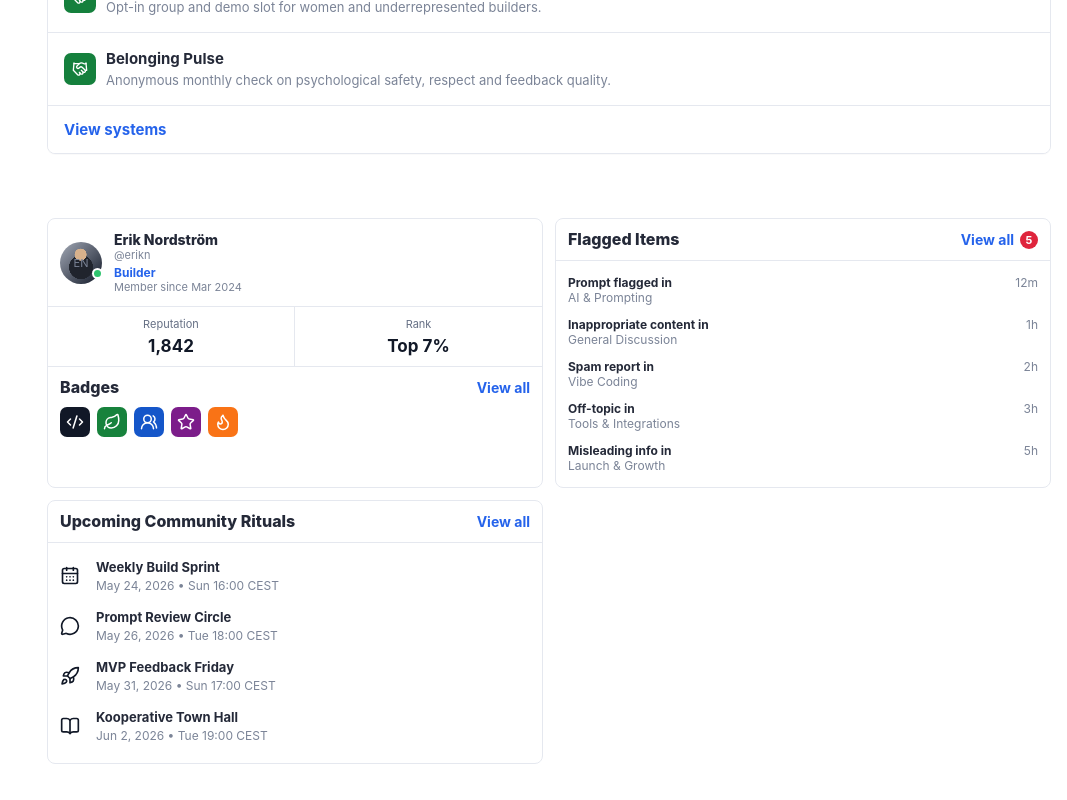
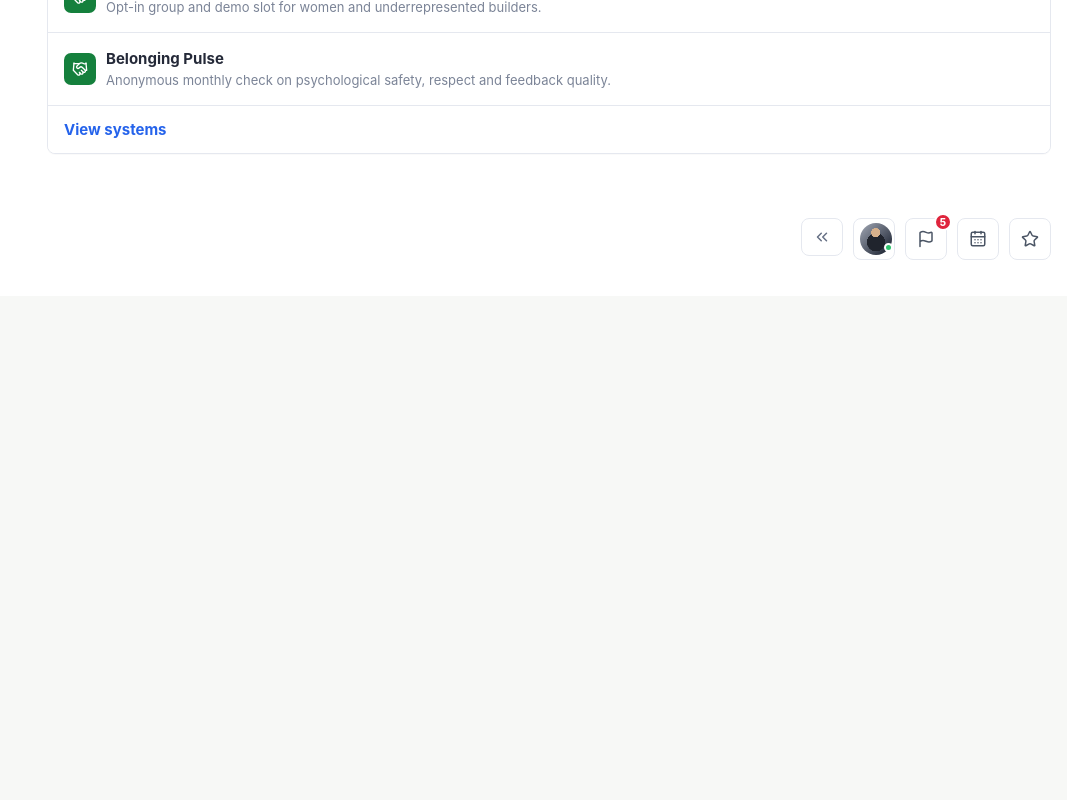
Before and after one commit to kevinmarqfarh/kooperativet.ai, a React (Vite) app: page / in a window 1280 px wide. Shown: the part 3392-4192 px from the top of the page, without its empty margins (213-1280 px from the left). After the commit the page ends 3688 px from the top, so only its background shows below. Built offline with nearby package versions, Linux system fonts and the light colour scheme.

Commit message:
Collapse global right rail by default

```diff
--- a/src/App.tsx
+++ b/src/App.tsx
@@ -10,6 +10,7 @@ import {
   CheckCircle2,
   ChevronDown,
   ChevronsLeft,
+  ChevronsRight,
   CircleDot,
   Code2,
   Command,
@@ -873,6 +874,7 @@ function App() {
   const [bookmarks, setBookmarks] = useState<Record<string, boolean>>({});
   const [composerOpen, setComposerOpen] = useState(false);
   const [reportTarget, setReportTarget] = useState<{ id: string; title: string; type: string } | null>(null);
+  const [rightRailExpanded, setRightRailExpanded] = useState(false);
   const [language, setLanguage] = useState<Language>(() => {
     return window.localStorage.getItem("kooperativet-language") === "sv" ? "sv" : "en";
   });
@@ -1002,7 +1004,10 @@ function App() {
   }
 
   return (
-    <div className="app-shell" data-theme={theme}>
+    <div
+      className={`app-shell ${rightRailExpanded ? "right-rail-expanded" : "right-rail-collapsed"}`}
+      data-theme={theme}
+    >
       <Sidebar
         activeView={activeView}
         language={language}
@@ -1102,8 +1107,8 @@ function App() {
         openReports={openReports}
         labels={labels}
         onNavigate={setActiveView}
-        guidelinesAccepted={guidelinesAccepted}
-        onAcceptGuidelines={handleAcceptGuidelines}
+        expanded={rightRailExpanded}
+        onToggle={() => setRightRailExpanded((current) => !current)}
       />
 
       {composerOpen && (
@@ -2317,17 +2322,57 @@ function RightRail({
   openReports,
   labels,
   onNavigate,
-  guidelinesAccepted,
-  onAcceptGuidelines,
+  expanded,
+  onToggle,
 }: {
   openReports: Report[];
   labels: Labels;
   onNavigate: (view: View) => void;
-  guidelinesAccepted: boolean;
-  onAcceptGuidelines: () => void;
+  expanded: boolean;
+  onToggle: () => void;
 }) {
-  return (
-    <aside className="right-rail">
+  const reportCount = Math.max(openReports.length, 5);
+
+  return (
+    <aside className={`right-rail ${expanded ? "is-expanded" : "is-collapsed"}`} aria-label="Community utilities">
+      <button
+        className="rail-toggle"
+        type="button"
+        aria-label={expanded ? "Minimera sidopanel" : "Visa sidopanel"}
+        aria-expanded={expanded}
+        onClick={onToggle}
+      >
+        {expanded ? <ChevronsRight size={18} /> : <ChevronsLeft size={18} />}
+      </button>
+
+      {!expanded && (
+        <div className="rail-icon-stack">
+          <button className="rail-avatar-button" type="button" aria-label="Visa profilpanel" onClick={onToggle}>
+            <span className="profile-photo">
+              <span>EN</span>
+              <i />
+            </span>
+          </button>
+          <button
+            className="rail-utility-button"
+            type="button"
+            aria-label={`${reportCount} flaggade objekt`}
+            onClick={() => onNavigate("moderation")}
+          >
+            <Flag size={18} />
+            <span>{reportCount}</span>
+          </button>
+          <button className="rail-utility-button" type="button" aria-label="Visa community-ritualer" onClick={onToggle}>
+            <CalendarDays size={18} />
+          </button>
+          <button className="rail-utility-button" type="button" aria-label="Visa badges" onClick={onToggle}>
+            <Star size={18} />
+          </button>
+        </div>
+      )}
+
+      {expanded && (
+        <>
       <section className="rail-panel profile-summary">
         <div className="profile-head">
           <div className="profile-photo">
@@ -2370,7 +2415,7 @@ function RightRail({
         <div className="rail-heading">
           <h2>{labels.rail.flagged}</h2>
           <button className="reference-link with-count" type="button" onClick={() => onNavigate("moderation")}>
-            {labels.rail.viewAll} <span>{Math.max(openReports.length, 5)}</span>
+            {labels.rail.viewAll} <span>{reportCount}</span>
           </button>
         </div>
         <div className="flagged-list">
@@ -2411,6 +2456,8 @@ function RightRail({
           ))}
         </ul>
       </section>
+        </>
+      )}
     </aside>
   );
 }
--- a/src/styles.css
+++ b/src/styles.css
@@ -1228,11 +1228,16 @@ body {
 }
 
 .app-shell {
-  grid-template-columns: 260px minmax(760px, 1fr) 240px;
+  grid-template-columns: 260px minmax(760px, 1fr) 64px;
   gap: 20px;
   min-height: 100vh;
-  padding: 0 20px 0 0;
+  padding: 0 14px 0 0;
   background: #ffffff;
+}
+
+.app-shell.right-rail-expanded {
+  grid-template-columns: 260px minmax(760px, 1fr) 240px;
+  padding-right: 20px;
 }
 
 .sidebar {
@@ -1744,8 +1749,84 @@ body {
 .right-rail {
   top: 0;
   height: 100vh;
-  gap: 12px;
-  padding: 22px 0 36px;
+  gap: 10px;
+  align-content: start;
+  justify-items: stretch;
+  overflow: visible;
+  padding: 18px 0 36px;
+}
+
+.right-rail.is-collapsed {
+  justify-items: center;
+}
+
+.rail-toggle {
+  display: grid;
+  width: 42px;
+  height: 38px;
+  place-items: center;
+  border: 1px solid var(--line);
+  border-radius: 8px;
+  background: #ffffff;
+  color: #667085;
+}
+
+.rail-toggle:hover {
+  border-color: var(--blue);
+  color: var(--blue);
+}
+
+.rail-icon-stack {
+  display: grid;
+  gap: 10px;
+  justify-items: center;
+}
+
+.rail-avatar-button,
+.rail-utility-button {
+  position: relative;
+  display: grid;
+  width: 42px;
+  height: 42px;
+  place-items: center;
+  border: 1px solid var(--line);
+  border-radius: 8px;
+  background: #ffffff;
+  color: #4b5565;
+}
+
+.rail-avatar-button:hover,
+.rail-utility-button:hover {
+  border-color: var(--blue);
+  color: var(--blue);
+}
+
+.rail-avatar-button .profile-photo {
+  width: 32px;
+  height: 32px;
+}
+
+.rail-avatar-button .profile-photo i {
+  right: -1px;
+  bottom: 3px;
+  width: 9px;
+  height: 9px;
+}
+
+.rail-utility-button span {
+  position: absolute;
+  top: -6px;
+  right: -6px;
+  display: grid;
+  min-width: 18px;
+  height: 18px;
+  place-items: center;
+  border: 2px solid #ffffff;
+  border-radius: 999px;
+  background: var(--red);
+  color: #ffffff;
+  font-size: 10px;
+  font-weight: 800;
 }
 
 .rail-panel {
@@ -1988,7 +2069,9 @@ body {
 }
 
 @media (max-width: 1320px) {
-  .app-shell {
+  .app-shell,
+  .app-shell.right-rail-expanded,
+  .app-shell.right-rail-collapsed {
     grid-template-columns: 240px minmax(0, 1fr);
     padding-right: 16px;
   }
@@ -1996,8 +2079,21 @@ body {
   .right-rail {
     grid-column: 2;
     height: auto;
+    justify-content: end;
+    padding-top: 0;
+  }
+
+  .right-rail.is-collapsed {
+    display: flex;
+    justify-content: flex-end;
+  }
+
+  .right-rail.is-collapsed .rail-icon-stack {
+    grid-auto-flow: column;
+  }
+
+  .right-rail.is-expanded {
     grid-template-columns: repeat(2, minmax(0, 1fr));
-    padding-top: 0;
   }
 
   .forum-hero-grid,
@@ -2050,7 +2146,7 @@ body {
 
   .forum-hero-grid,
   .forum-bottom-grid,
-  .right-rail {
+  .right-rail.is-expanded {
     grid-template-columns: 1fr;
   }
 
@@ -2617,6 +2713,9 @@ html[data-theme="dark"] body {
 .app-shell[data-theme="dark"] .sidebar,
 .app-shell[data-theme="dark"] .reference-panel,
 .app-shell[data-theme="dark"] .rail-panel,
+.app-shell[data-theme="dark"] .rail-toggle,
+.app-shell[data-theme="dark"] .rail-avatar-button,
+.app-shell[data-theme="dark"] .rail-utility-button,
 .app-shell[data-theme="dark"] .review-room-card,
 .app-shell[data-theme="dark"] .settings-panel,
 .app-shell[data-theme="dark"] .panel,
@@ -2627,6 +2726,10 @@ html[data-theme="dark"] body {
   background: var(--surface);
   border-color: var(--line);
   color: var(--text);
+}
+
+.app-shell[data-theme="dark"] .rail-utility-button span {
+  border-color: var(--surface);
 }
 
 .app-shell[data-theme="dark"] .reference-category-list button,
```
